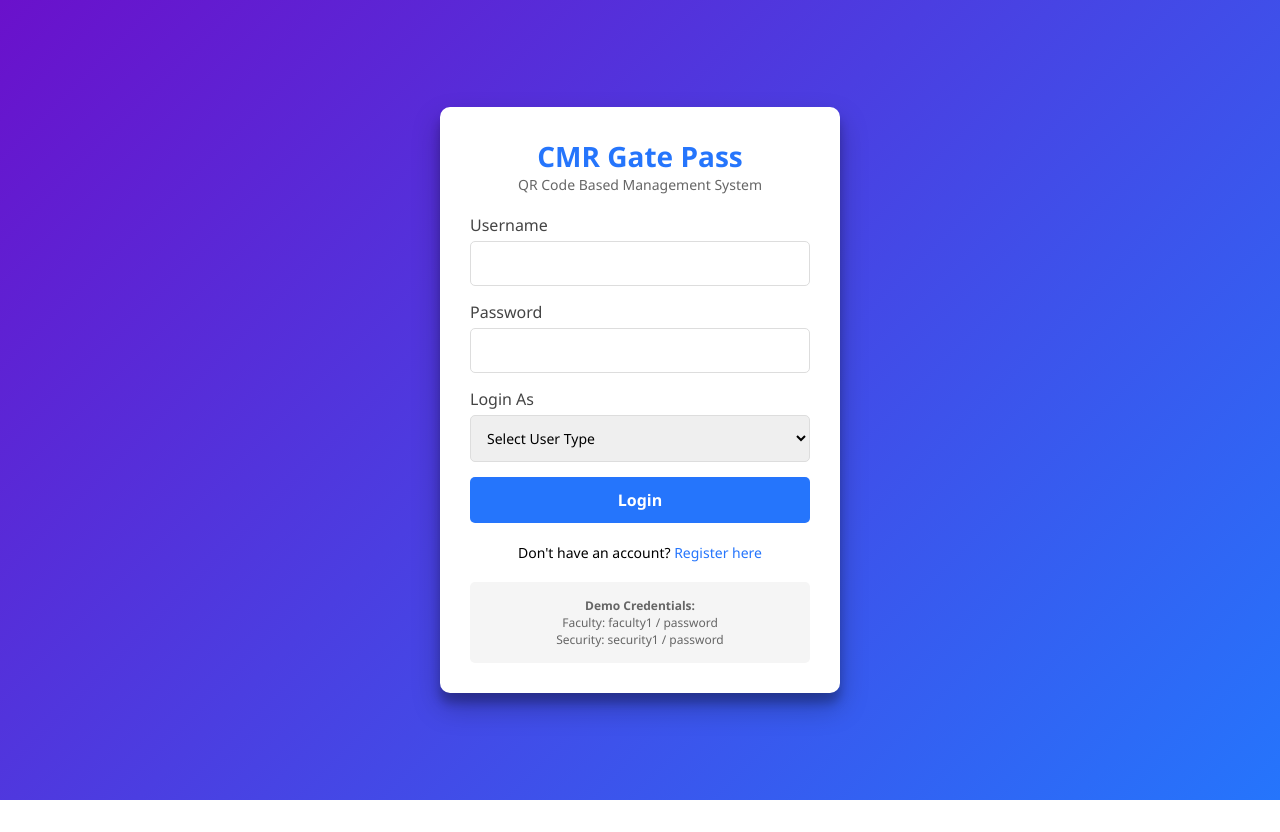
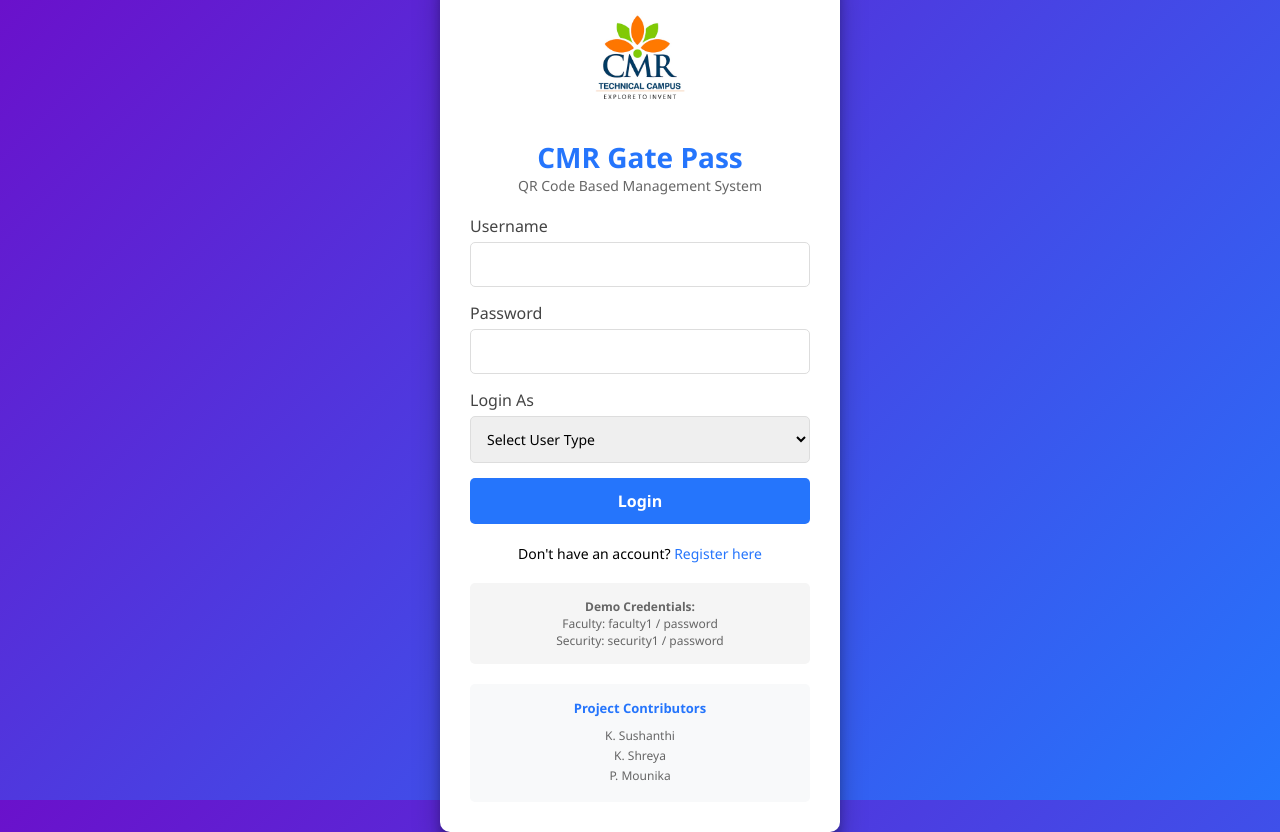
Before and after one commit to Saandeep-Sai/Gatepass_Project, a Flask app: page / in a window 1280 px wide. Before the commit the page ends 800 px from the top, so only its background shows below. Run offline with Flask 3, Linux system fonts and the light colour scheme.

Commit message:
CMR LOGO and names added

```diff
--- a/templates/index.html
+++ b/templates/index.html
@@ -34,6 +34,13 @@
             margin-bottom: 20px;
         }
 
+        .logo img {
+            width: 120px;
+            height: auto;
+            margin-bottom: 15px;
+            border-radius: 8px;
+        }
+
         .logo h1 {
             color: #2575fc;
             font-size: 28px;
@@ -42,6 +49,27 @@
         .logo p {
             color: #666;
             font-size: 14px;
+        }
+
+        .contributors {
+            margin-top: 20px;
+            padding: 15px;
+            background-color: #f8f9fa;
+            border-radius: 5px;
+            text-align: center;
+        }
+
+        .contributors h3 {
+            font-size: 13px;
+            color: #2575fc;
+            margin-bottom: 10px;
+            font-weight: 600;
+        }
+
+        .contributors p {
+            font-size: 12px;
+            color: #666;
+            margin: 3px 0;
         }
 
         .form-group {
@@ -121,6 +149,7 @@
 <body>
     <div class="container">
         <div class="logo">
+            <img src="/photos/CMR LOGO.jpeg" alt="CMR Technical Campus Logo">
             <h1>CMR Gate Pass</h1>
             <p>QR Code Based Management System</p>
         </div>
@@ -169,6 +198,13 @@
                 Security: security1 / password
             </p>
         </div>
+
+        <div class="contributors">
+            <h3>Project Contributors</h3>
+            <p>K. Sushanthi</p>
+            <p>K. Shreya</p>
+            <p>P. Mounika</p>
+        </div>
     </div>
 </body>
 </html>
```
Also changed, not shown: templates/register.html (+36 -0 lines), photos/CMR LOGO.jpeg (added).
